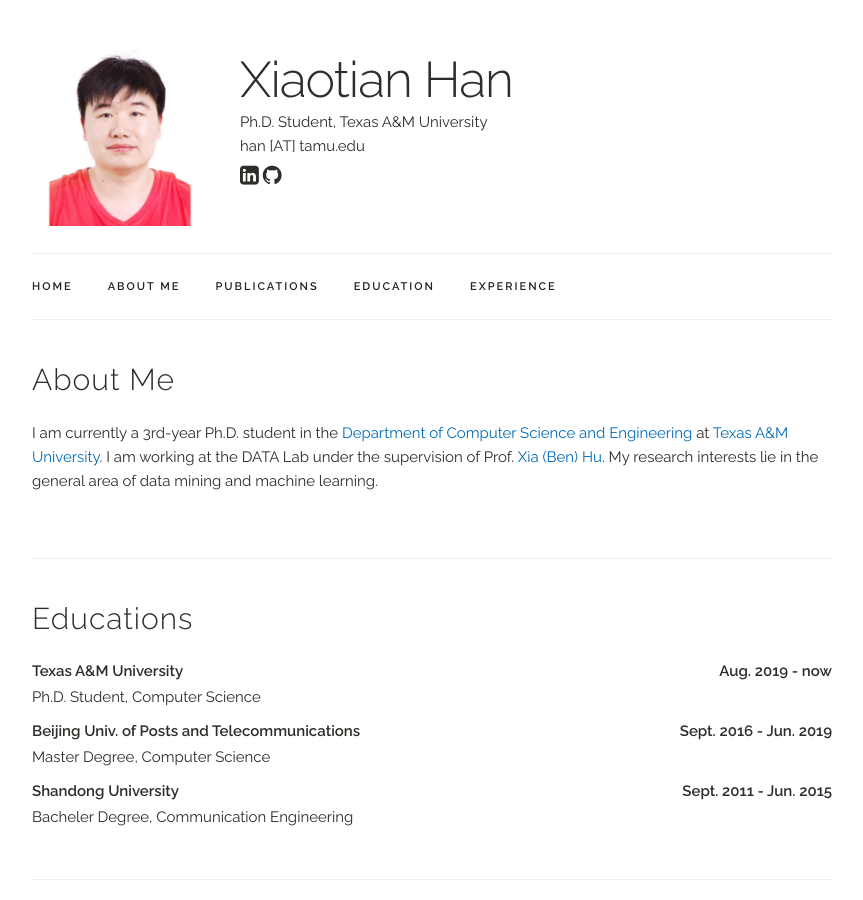
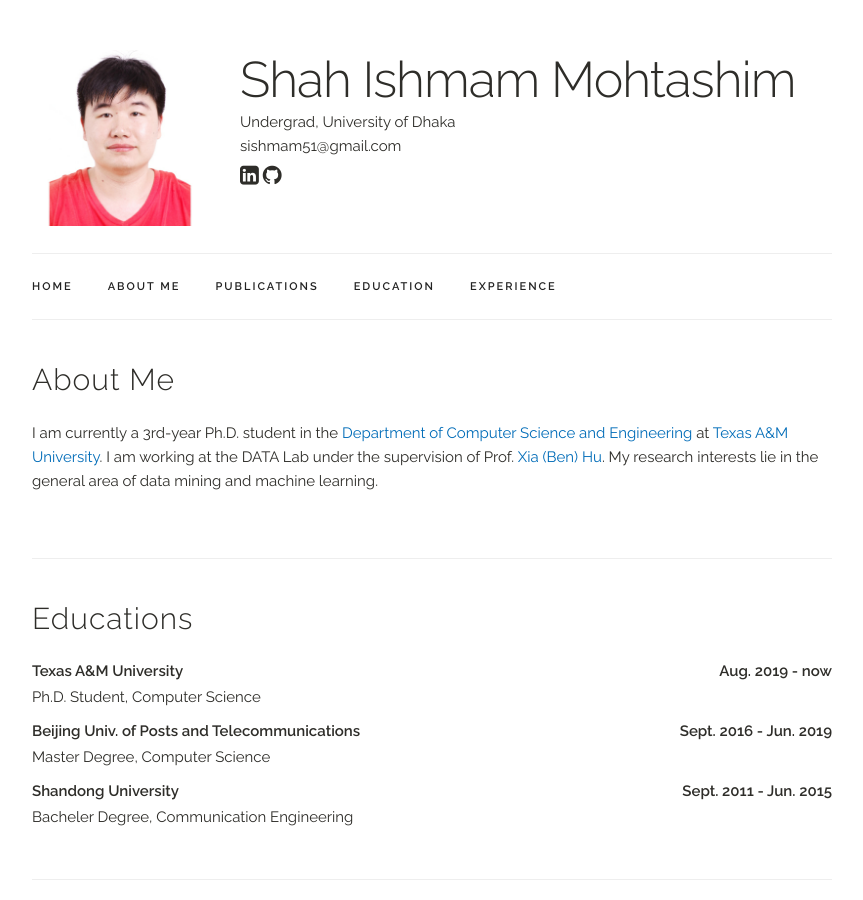
Before and after one commit to IshmamShah/IshmamShah.github.io, a Jekyll site: the page built from index.html, in a window 1280 px wide and 900 px high. Shown: the whole window, without its empty margins (208-1071 px from the left). Built offline with Jekyll 4.4.1, drawn with Linux system fonts in a browser that asks for light colours; a style sheet for code colours, icons or effects is not loaded; some of the changed text lies outside the part shown.

Commit message:
Update main_info.yaml

```diff
--- a/_data/main_info.yaml
+++ b/_data/main_info.yaml
@@ -1,14 +1,14 @@
-name: "Xiaotian Han"
-formalname: "<b>Xiaotian Han</b>"
-title: "Ph.D. Student, Texas A&M University"
-email: "han [AT] tamu.edu"
+name: "Shah Ishmam Mohtashim"
+formalname: "<b>Shah Ishmam Mohtashim</b>"
+title: "Undergrad, University of Dhaka"
+email: "sishmam51@gmail.com"
 profile_pic: "/assets/profile-pics/xt.jpg"
 # altn_pr_pic: "/assets/profile-pics/Halloween2015_NantucketMagazine.jpg"
 # twitter: "https://twitter.com/pauljwright"
-linkedin: "https://www.linkedin.com/in/xiaotian-han-759a3358/"
-github: "https://github.com/ahxt"
+linkedin: "https://www.linkedin.com/in/ishmam-mohtashim-77287685/"
+github: "https://github.com/IshmamShah"
 # orcid: "https://orcid.org/0000-0001-9021-611X"
-googlescholar: "https://scholar.google.com/citations?user=Uromx98AAAAJ&hl=en"
+googlescholar: "https://scholar.google.com/citations?user=ZAS3NtMAAAAJ&hl=en"
 # ads: "https://ui.adsabs.harvard.edu/#search/q=orcid%3A0000-0001-9021-611X&sort=date%20desc%2C%20bibcode%20desc&p_=0"
-desc: "I'm a Ph.D. Student at DATA Lab at Texas A&M University. My research interests are in the application of and datamining machine learning ."
-google_analystics_tracking_id: 'UA-181014314-1'
+desc: "Final Year Undergraduate majoring in Chemistry from University of Dhaka, Bangladesh. Interesting in Quantum Computing and Protein Networks ."
+#google_analystics_tracking_id: 'UA-181014314-1'
```
